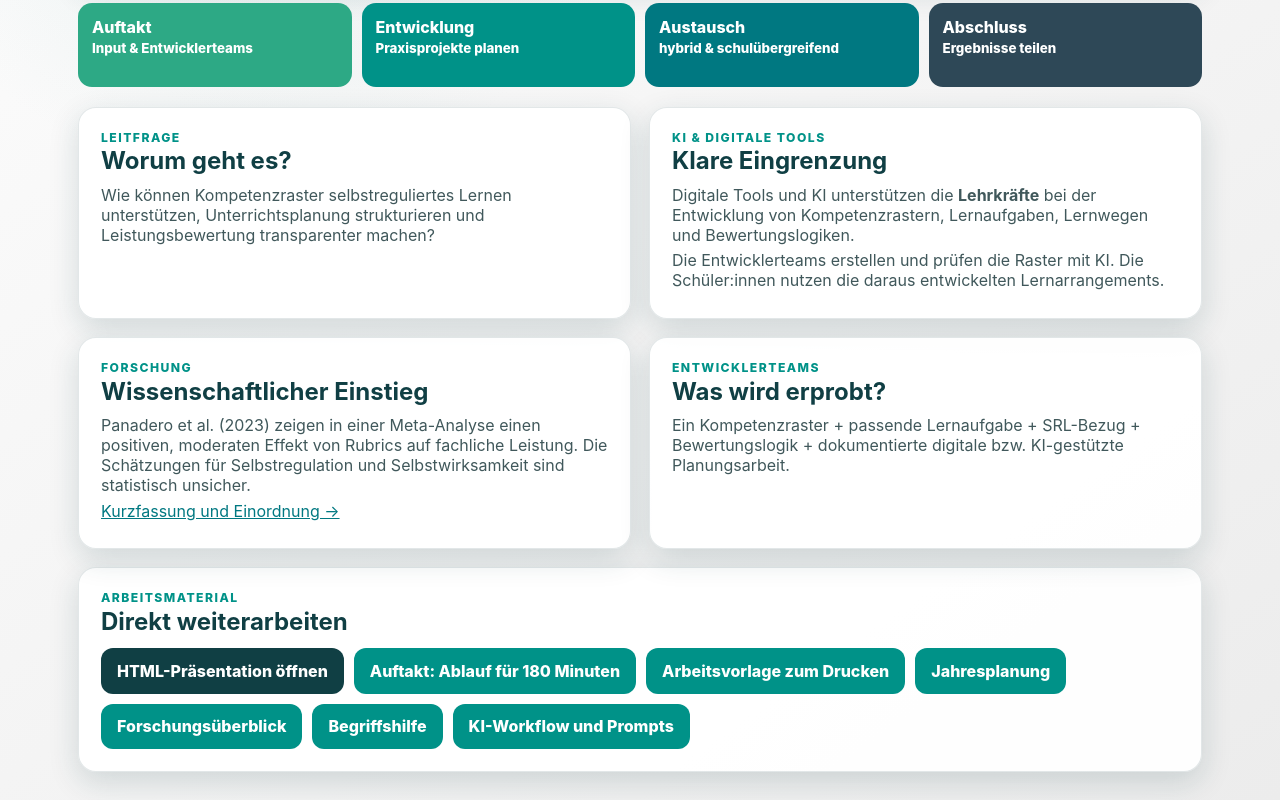
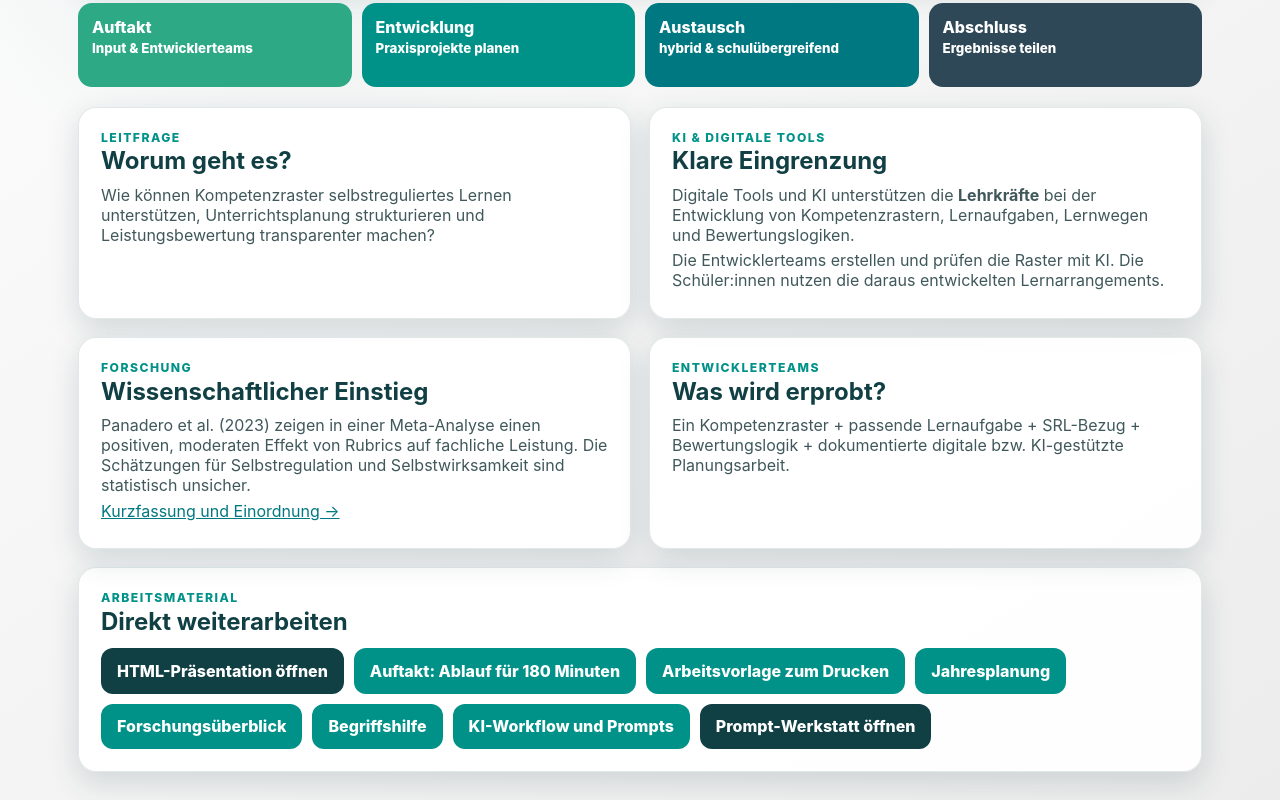
Before and after one commit to technikerleben/netzwerk-zukunftsschulen, a plain HTML site: page 2026-2027/index.html in a window 1280 px wide. Shown: the part 476-1276 px from the top of the page. Drawn offline with Linux system fonts and the light colour scheme.

Commit message:
Link competency prompt builder

```diff
--- a/2026-2027/index.html
+++ b/2026-2027/index.html
@@ -88,6 +88,7 @@
       <a class="nw-btn secondary" href="quellen/forschungsbasis-auftakt.md">Forschungsüberblick</a>
       <a class="nw-btn secondary" href="materialien/begriffshilfe.md">Begriffshilfe</a>
       <a class="nw-btn secondary" href="materialien/ki-workflow.md">KI-Workflow und Prompts</a>
+      <a class="nw-btn" href="tools/kompetenzraster-prompt.html">Prompt-Werkstatt öffnen</a>
     </div>
   </section>
 </main>
```
